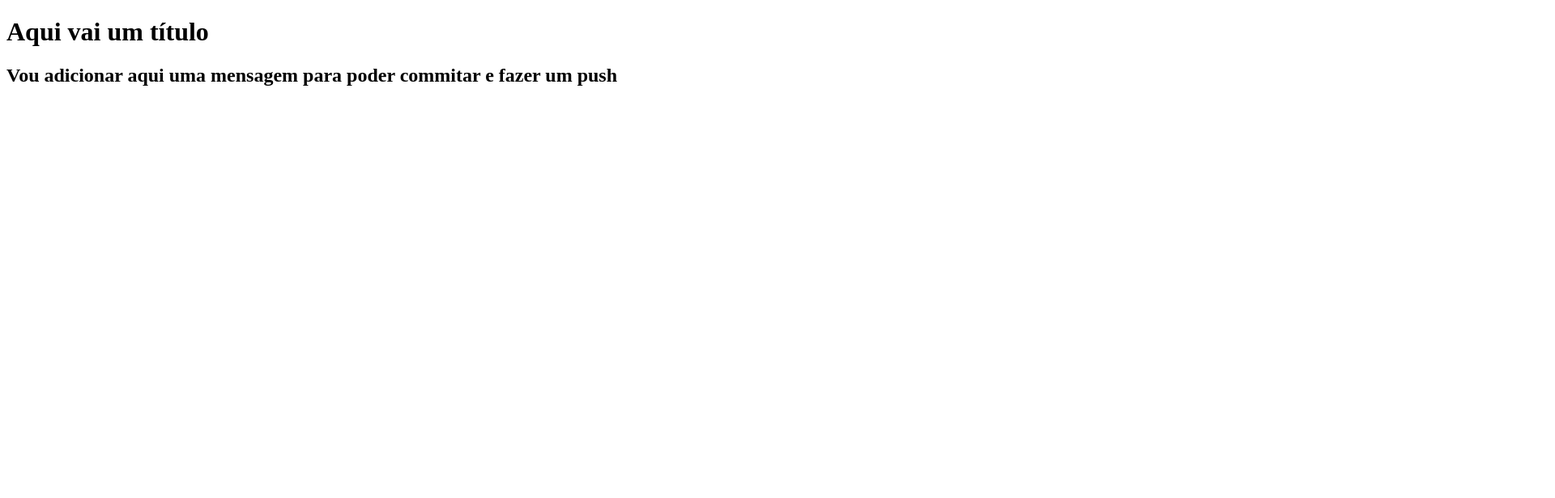
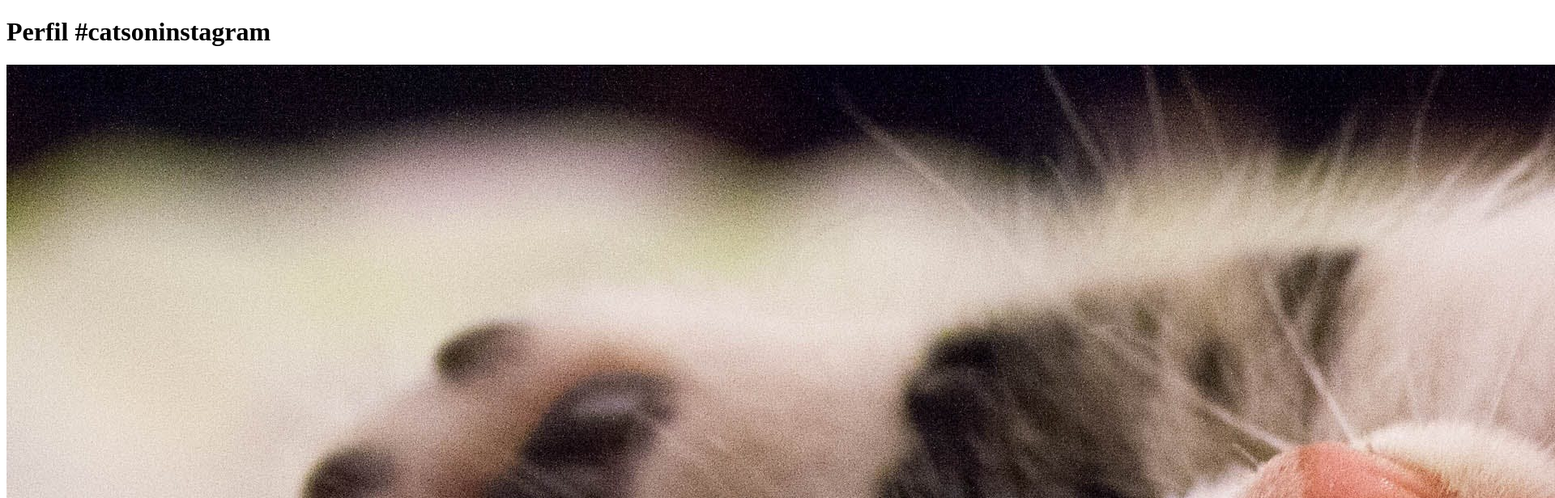
Before and after one commit to amandasgm/Curso-git-e-github, a plain HTML site: page index.html in a window 1280 px wide. Shown: the top 616 px of the page at 81% size, 1920 px wide, since content can reach past the window. Drawn offline with Linux system fonts and the light colour scheme.

Commit message:
adicionei  a foto do gatinho

```diff
--- a/index.html
+++ b/index.html
@@ -3,10 +3,11 @@
 <head>
     <meta charset="UTF-8">
     <meta name="viewport" content="width=device-width, initial-scale=1.0">
-    <title>Titulo de página</title>
+    <title>Fanpage de Gatinhos</title>
 </head>
 <body>
-    <h1>Aqui vai um título</h1>
-    <h2>Vou adicionar aqui uma mensagem para poder commitar e fazer um push </h2>
+    <h1>Perfil #catsoninstagram</h1>
+    <img src="imagens/gato.jpg" alt="foto de gato">
+
 </body>
 </html>
```
Also changed, not shown: imagens/gato.jpg (added), teste/index.html (deleted).
